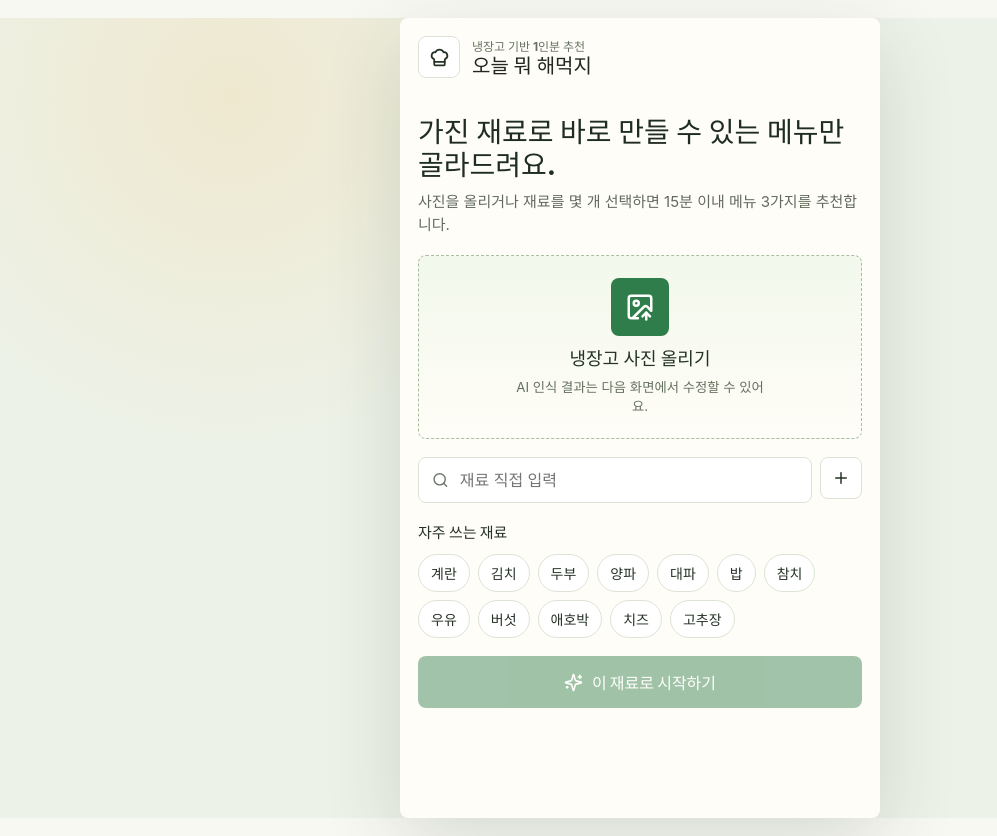
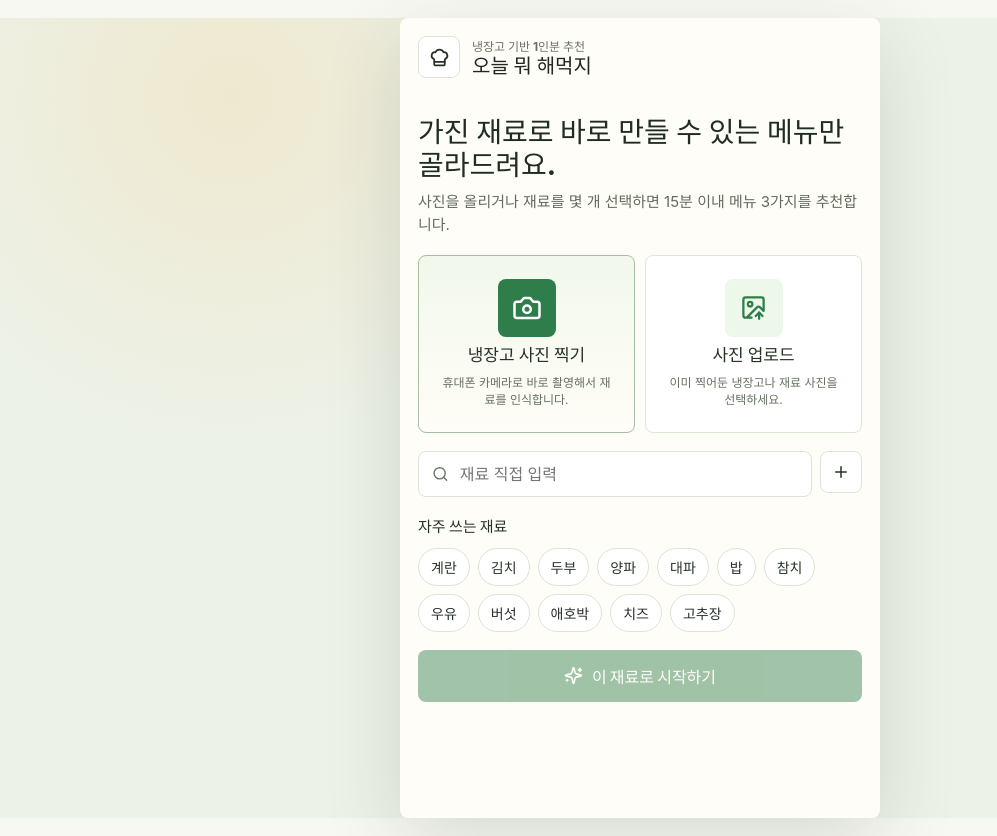
Before and after one commit to kmarx7/0623_service_frig_codex, a React (Vite) app: page / in a window 1280 px wide. Shown: the whole page, without its empty margins (0-997 px from the left). Built offline with nearby package versions, Linux system fonts and the light colour scheme.

Commit message:
Add camera capture upload option

```diff
--- a/src/App.tsx
+++ b/src/App.tsx
@@ -248,14 +248,25 @@ export function App() {
             <p>사진을 올리거나 재료를 몇 개 선택하면 15분 이내 메뉴 3가지를 추천합니다.</p>
           </div>
 
-          <label className="upload-panel">
-            <input type="file" accept="image/*" onChange={handleImage} />
-            <span className="upload-icon">
-              <ImageUp size={30} />
-            </span>
-            <strong>냉장고 사진 올리기</strong>
-            <small>AI 인식 결과는 다음 화면에서 수정할 수 있어요.</small>
-          </label>
+          <div className="capture-actions">
+            <label className="capture-card primary">
+              <input type="file" accept="image/*" capture="environment" onChange={handleImage} />
+              <span className="upload-icon">
+                <Camera size={30} />
+              </span>
+              <strong>냉장고 사진 찍기</strong>
+              <small>휴대폰 카메라로 바로 촬영해서 재료를 인식합니다.</small>
+            </label>
+
+            <label className="capture-card">
+              <input type="file" accept="image/*" onChange={handleImage} />
+              <span className="upload-icon secondary">
+                <ImageUp size={27} />
+              </span>
+              <strong>사진 업로드</strong>
+              <small>이미 찍어둔 냉장고나 재료 사진을 선택하세요.</small>
+            </label>
+          </div>
 
           <div className="manual-entry">
             <div className="input-wrap">
--- a/src/styles.css
+++ b/src/styles.css
@@ -107,30 +107,44 @@ button:disabled {
   line-height: 1.55;
 }
 
-.upload-panel {
+.capture-actions {
+  display: grid;
+  grid-template-columns: 1fr 1fr;
+  gap: 10px;
+}
+
+.capture-card {
   display: grid;
   min-height: 178px;
   place-items: center;
+  align-content: center;
   gap: 8px;
-  padding: 22px;
-  border: 1.5px dashed #a8bea0;
+  padding: 18px 14px;
+  border: 1px solid #dce7d6;
   border-radius: 8px;
   color: #243324;
-  background: linear-gradient(180deg, #f2f8eb 0%, #fffdf7 100%);
+  background: #ffffff;
   text-align: center;
 }
 
-.upload-panel input {
+.capture-card.primary {
+  border: 1.5px solid #a8bea0;
+  background: linear-gradient(180deg, #f2f8eb 0%, #fffdf7 100%);
+}
+
+.capture-card input {
   display: none;
 }
 
-.upload-panel strong {
-  font-size: 18px;
+.capture-card strong {
+  font-size: 17px;
+  line-height: 1.25;
 }
 
-.upload-panel small {
-  max-width: 260px;
+.capture-card small {
+  max-width: 170px;
   color: #65715f;
+  font-size: 12px;
   line-height: 1.45;
 }
 
@@ -142,6 +156,11 @@ button:disabled {
   border-radius: 8px;
   color: #ffffff;
   background: #2f7d4a;
+}
+
+.upload-icon.secondary {
+  color: #2f7d4a;
+  background: #eef8ea;
 }
 
 .manual-entry {
```
